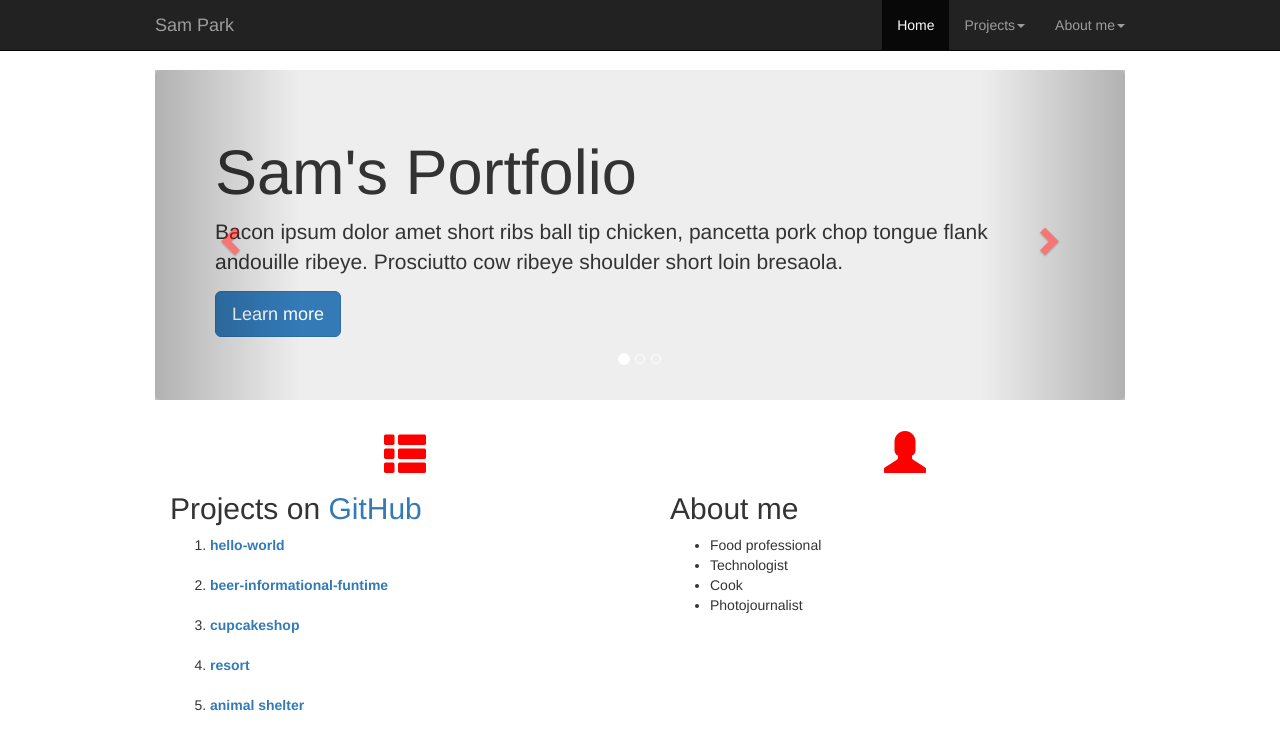
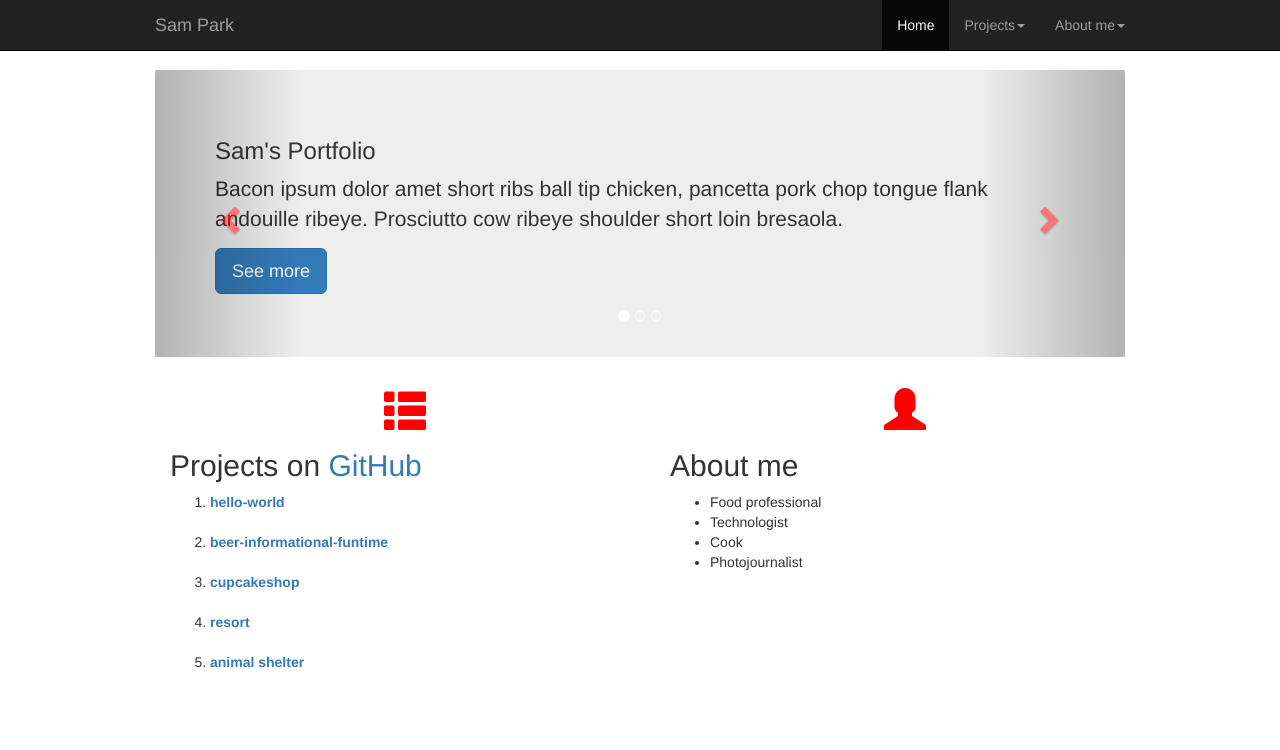
Before and after one commit to maskrap/project1, a plain HTML site: page index.html in a window 1280 px wide. Drawn offline with nearby package versions, Linux system fonts and the light colour scheme.

Commit message:
This will clean up the carousel section of the index though it won't work yet

```diff
--- a/index.html
+++ b/index.html
@@ -8,7 +8,6 @@
   <body>
 
 <!-- Nav Bar -->
-
   <div class="container">
     <div class="navbar navbar-inverse navbar-fixed-top">
       <div class="container">
@@ -17,7 +16,6 @@
         <span class="icon-bar"></span>
         <span class="icon-bar"></span>
       </button>
-
         <a class="navbar-brand text-muted" href="index.html">Sam Park</a>
         <div class="collapse navbar-collapse">
           <ul class="nav navbar-nav navbar-right">
@@ -43,38 +41,46 @@
                 </ul>
             </li>
           </ul>
-
         </div>
       </div>
     </div>
 <!-- Nav Bar End -->
 
-
-    <!-- Carousel Jumbotron -->
+<!-- Carousel Jumbotron Begin -->
   <div id="carousel" class="carousel slide" data-ride="carousel">
+  <!-- Indicators -->
     <ol class="carousel-indicators">
       <li data-target="#carousel" data-slide-to="0" class="active"></li>
       <li data-target="#carousel" data-slide-to="1"></li>
       <li data-target="#carousel" data-slide-to="2"></li>
     </ol>
+  <!-- Indicators End -->
 
+  <!-- Wrapper for slides -->
     <div class="jumbotron">
-        <h1>Sam's Portfolio</h1>
+      <h3>Sam's Portfolio</h3>
       <p class="lead">Bacon ipsum dolor amet short ribs ball tip chicken, pancetta pork chop tongue flank andouille ribeye. Prosciutto cow ribeye shoulder short loin bresaola.</p>
-        <p><a class="btn btn-primary btn-lg" href="#" role="button">Learn more</a></p>
+      <p><a class="btn btn-primary btn-lg" href="projects.html" role="button">See more</a></p>
     </div>
 
+    <!-- Left and right controls begins -->
       <a class="left carousel-control" href="#carousel" role="button" data-slide="prev">
         <span class="glyphicon glyphicon-chevron-left" aria-hidden="true"></span>
         <span class="sr-only">Previous</span>
       </a>
+
       <a class="right carousel-control" href="#carousel" role="button" data-slide="next">
         <span class="glyphicon glyphicon-chevron-right" aria-hidden="true"></span>
         <span class="sr-only">Next</span>
       </a>
+    <!-- Left and right controls ends-->
+
   </div>
+  <!-- Wrapper for slides ends -->
+
+<!-- Carousel Jumbotron End -->
+
 <!-- Features Rows/Columns -->
-
     <div class="container">
      <div class="row">
      <div class="col-sm-6">
@@ -100,26 +106,15 @@
               <li>Technologist</li>
               <li>Cook</li>
               <li>Photojournalist</li>
-
             </ul>
         </div>
       </div>
     </div>
 
 <!-- Features Rows/Columns End -->
-
-
-
-    <!-- Carousel Jumbotron End -->
-
-    <!-- Content Container -->
-
-    <!-- Content Container End -->
-
   </div>
 
   <script src="http://code.jquery.com/jquery.js"></script>
   <script src="js/bootstrap.min.js"></script>
-
   </body>
 </html>
```
Lines whose indentation alone changed are shown as unchanged.
